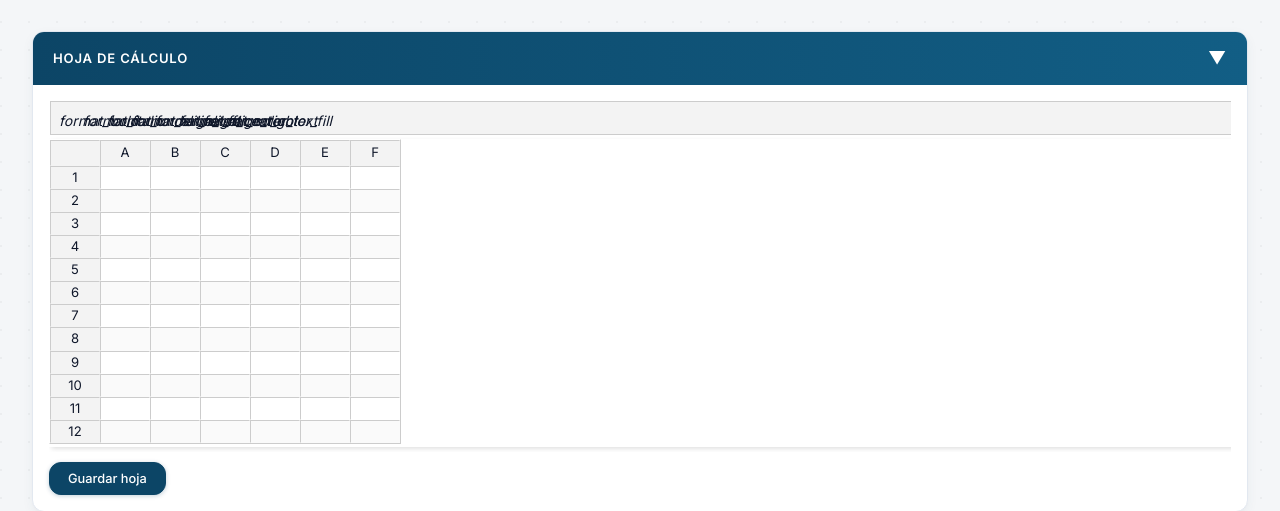
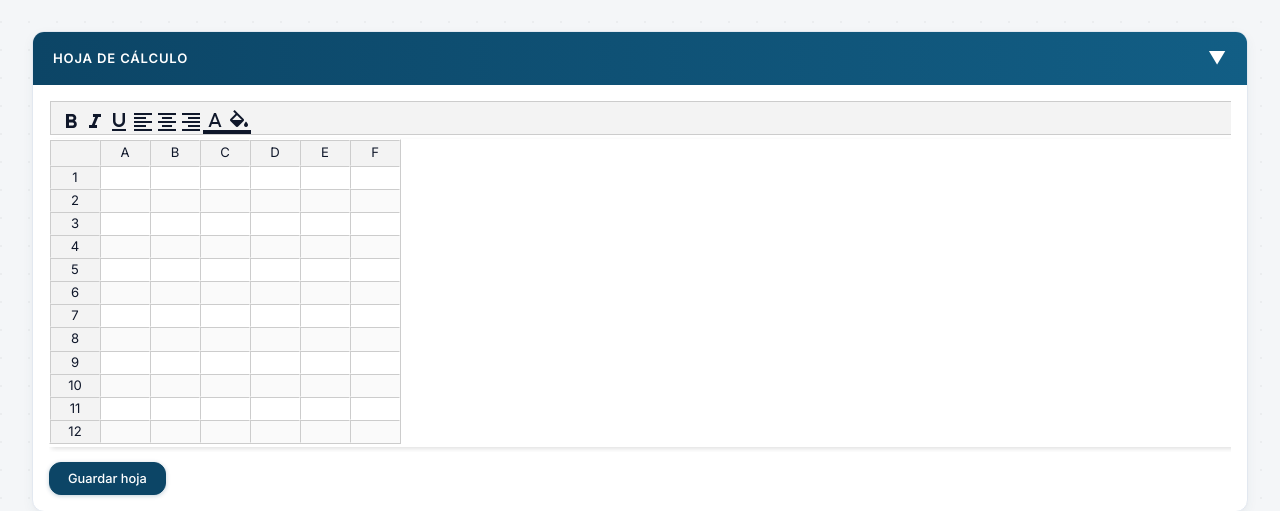
Before and after one commit to OctavioGalvan5/valuaciones, a Flask app: page /ver/1 in a window 1280 px wide. Shown: the part 1771-2282 px from the top of the page. Run offline with Flask 3, Linux system fonts and the light colour scheme; the visitor is signed in with stand-in values (Sample User, id 1); a database or web service that is not in the repository returns one stand-in record (values such as "Sample title"); data that the repository does not hold is empty; some libraries are stand-ins or nearby versions.

Commit message:
Cargar Material Icons para toolbar de hoja de cálculo
Co-Authored-By: Claude Sonnet 4.6 <noreply@anthropic.com>

```diff
--- a/templates/form.html
+++ b/templates/form.html
@@ -15,6 +15,7 @@
     {% if viendo or editando %}
     <link rel="stylesheet" href="{{ url_for('static', filename='jsuites.css') }}">
     <link rel="stylesheet" href="{{ url_for('static', filename='jspreadsheet.css') }}">
+    <link rel="stylesheet" href="https://fonts.googleapis.com/icon?family=Material+Icons">
     {% endif %}
 </head>
 
```
